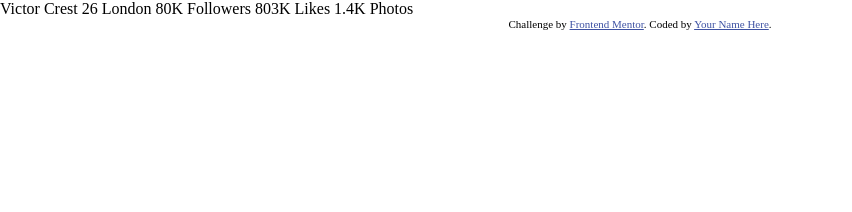
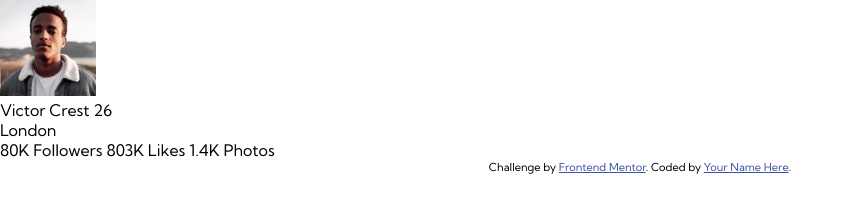
Before and after one commit to Lanerbop/fe-profile-card-component, a plain HTML site: page index.html in a window 1280 px wide. Shown: the whole page, without its empty margins (0-852 px from the left). Drawn offline with Linux system fonts and the light colour scheme.

Commit message:
Add structure to webpage and import fonts
HTML and classes were provided in order to provide future access
to styling.

```diff
--- a/index.html
+++ b/index.html
@@ -1,35 +1,52 @@
 <!DOCTYPE html>
 <html lang="en">
   <head>
-  <meta charset="UTF-8">
-  <meta name="viewport" content="width=device-width, initial-scale=1.0"> <!-- displays site properly based on user's device -->
+    <meta charset="UTF-8" />
+    <meta name="viewport" content="width=device-width, initial-scale=1.0" />
+    <!-- displays site properly based on user's device -->
 
-  <link rel="icon" type="image/png" sizes="32x32" href="./images/favicon-32x32.png">
-  <link rel="stylesheet" href="styles.css">
+    <link
+      rel="icon"
+      type="image/png"
+      sizes="32x32"
+      href="./images/favicon-32x32.png"
+    />
+    <link rel="stylesheet" href="styles.css" />
     <title>Frontend Mentor | Profile card component</title>
 
-  <!-- Feel free to remove these styles or customise in your own stylesheet 👍 -->
     <style>
-    .attribution { font-size: 11px; text-align: center; }
-    .attribution a { color: hsl(228, 45%, 44%); }
+      .attribution {
+        font-size: 11px;
+        text-align: center;
+      }
+      .attribution a {
+        color: hsl(228, 45%, 44%);
+      }
     </style>
   </head>
+
   <body>
-  Victor Crest
-  26
-  London
-
-  80K
-  Followers
-
-  803K
-  Likes
-
-  1.4K
-  Photos
+    <div class="card">
+      <div class="card__section--profile">
+        <div class="card__img--wrapper">
+          <img
+            class="card__img"
+            src="./images/image-victor.jpg"
+            alt="An image of Victor"
+          />
+        </div>
+        <div class="card__section--personal"><span class="dark-blue">Victor Crest</span> 26</div>
+        <div class="card__section--location">London</div>
+      </div>
+      <div class="card__section--stats">
+        80K Followers 803K Likes 1.4K Photos
+      </div>
+    </div>
     <div class="attribution">
-    Challenge by <a href="https://www.frontendmentor.io?ref=challenge" target="_blank">Frontend Mentor</a>.
-    Coded by <a href="#">Your Name Here</a>.
+      Challenge by
+      <a href="https://www.frontendmentor.io?ref=challenge" target="_blank"
+        >Frontend Mentor</a
+      >. Coded by <a href="#">Your Name Here</a>.
     </div>
   </body>
 </html>
--- a/styles.css
+++ b/styles.css
@@ -1,3 +1,5 @@
+@import url('https://fonts.googleapis.com/css2?family=Kumbh+Sans:wght@100..900&display=swap');
+
 *,
 *::before,
 *::after {
@@ -5,3 +7,7 @@
     padding: 0;
     box-sizing: border-box;
 }
+
+body {
+    font-family: "Kumbh Sans", sans-serif
+}
```
Lines whose indentation alone changed are shown as unchanged.
